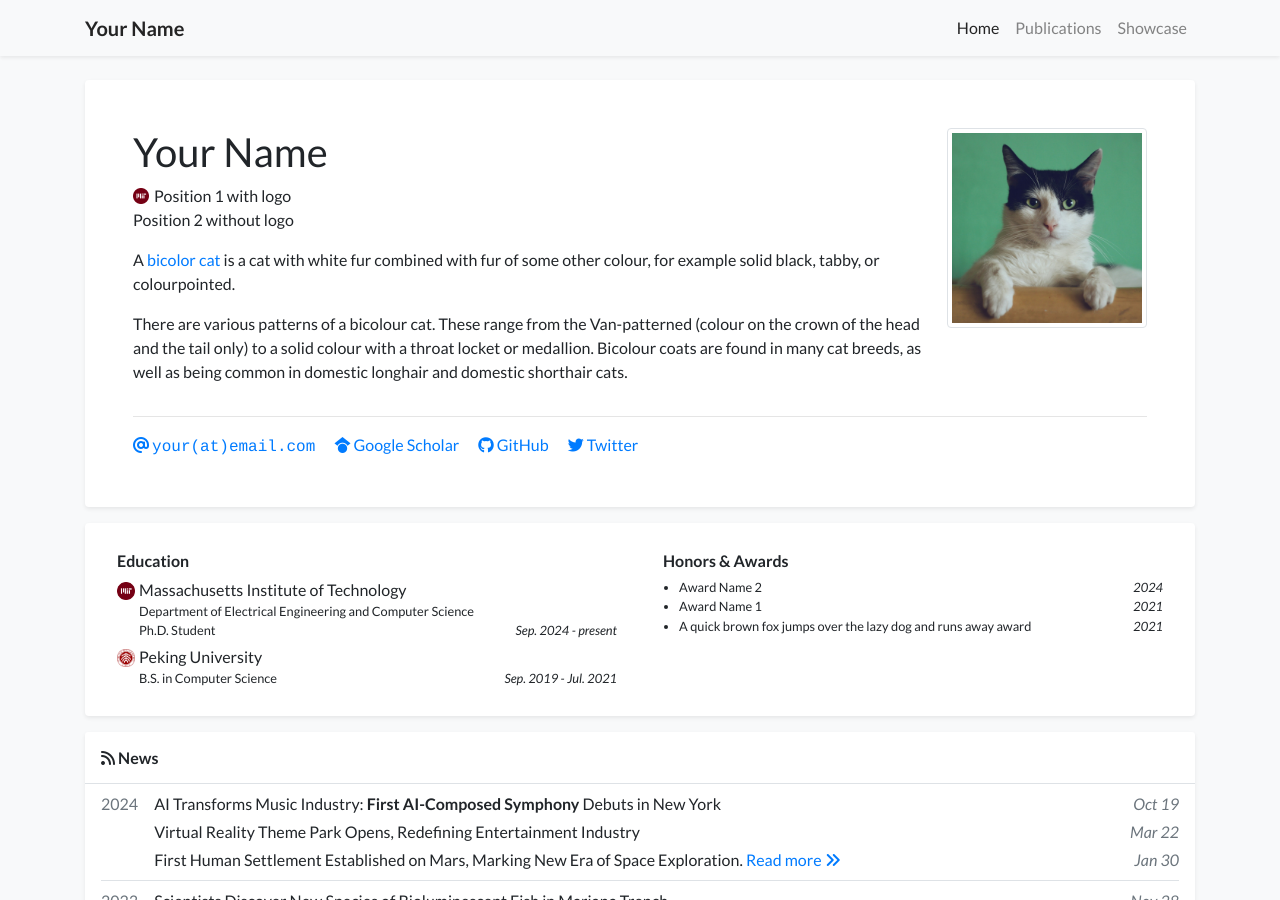
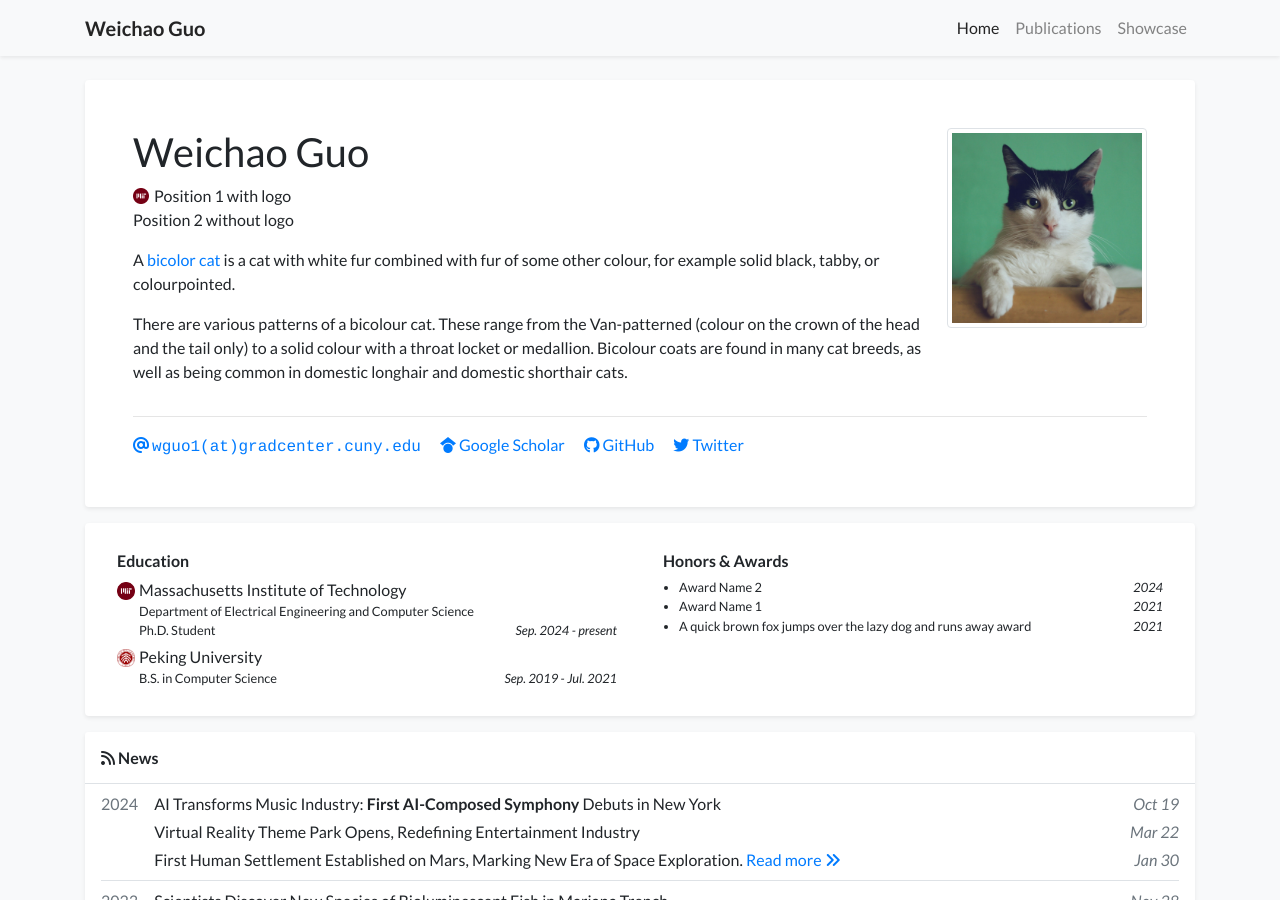
Before and after one commit to ken011001/weichao-guo.github.io, a Jekyll site: the page built from index.html, in a window 1280 px wide and 900 px high. Built offline with Jekyll 4.4.1, drawn with Linux system fonts in a browser that asks for light colours; nearby versions of some CDN libraries; a style sheet for code colours, icons or effects is not loaded.

Commit message:
Update profile.yml

```diff
--- a/_data/profile.yml
+++ b/_data/profile.yml
@@ -1,6 +1,6 @@
-primary_name: "Your Name"
+primary_name: "Weichao Guo"
 secondary_name: ""
-navbar_name: "Your Name"
+navbar_name: "Weichao Guo"
 
 positions:
 - logo: /assets/images/badges/MIT_Social_circle.png  # Logo is optional
@@ -8,10 +8,10 @@ positions:
 - name: Position 2 without logo
 
 
-email: "your@email.com"
+email: "wguo1@gradcenter.cuny.edu"
 # cv_link: link-to-your-cv-file
 gscholar: xFmQpf4AAAAJ  # This is an example, replace it with your own Google Scholar ID
-github: your_github_id
+github: ken011001
 twitter: your_twitter_id  # Do not include the '@' symbol
 # wechat_qrcode: /assets/images/etc/wechat.jpg
 # wechat_prompt: >-
```
